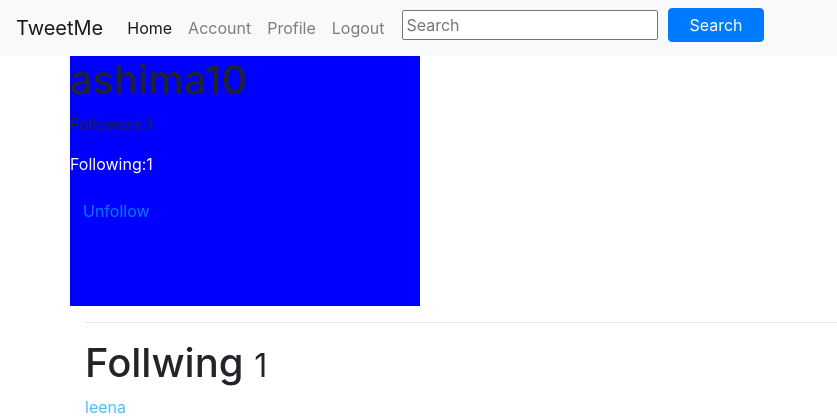
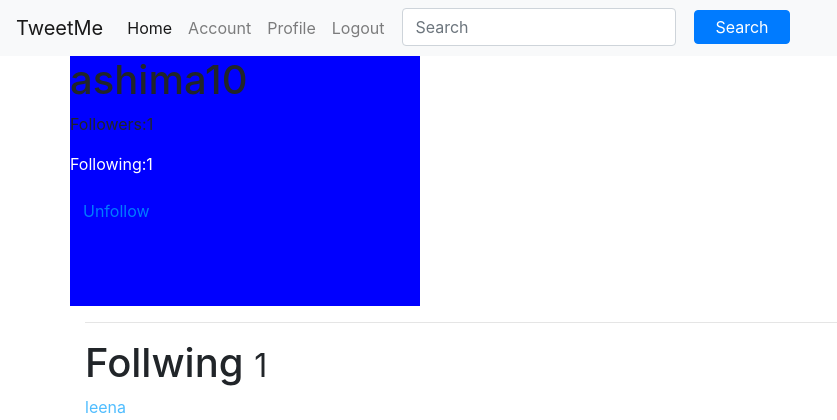
Before and after one commit to LeenaJaswani/Twitterclone, a Django app: a page that uses tweets/templates/tweets/search_form.html in a window 1280 px wide. Shown: the top 420 px of the page, without its empty margins (0-837 px from the left). Run offline with Django 3.2, Linux system fonts and the light colour scheme; a user stored in the database is signed in; data comes from the database, SQL or seed files in the repository; some libraries are stand-ins or nearby versions.

Commit message:
make it better

```diff
--- a/tweets/templates/tweets/search_form.html
+++ b/tweets/templates/tweets/search_form.html
@@ -5,9 +5,9 @@
 <form id='navbar-search-form' class="form-inline my-2 my-lg-0" method='GET' action='{% url "search" %}'>
 	<div class="form-group">
 
-<input  class="form-inline my-2 my-lg-0" type='text' name='q' placeholder='Search' value='{{ request.GET.q }}' />
+<input  class="form-control mr-sm-2"" type='text' name='q' placeholder='Search' value='{{ request.GET.q }}' />
 
-<input type="submit" class="btn btn-primary" value="Search" style="margin-left:10px;padding:4px 20px 4px 20px;"/>
+<input type="submit" class="btn btn-primary my-2 my-sm-0" value="Search" style="margin-left:10px;padding:4px 20px 4px 20px;"/>
 
 </form>
 </div>
```
